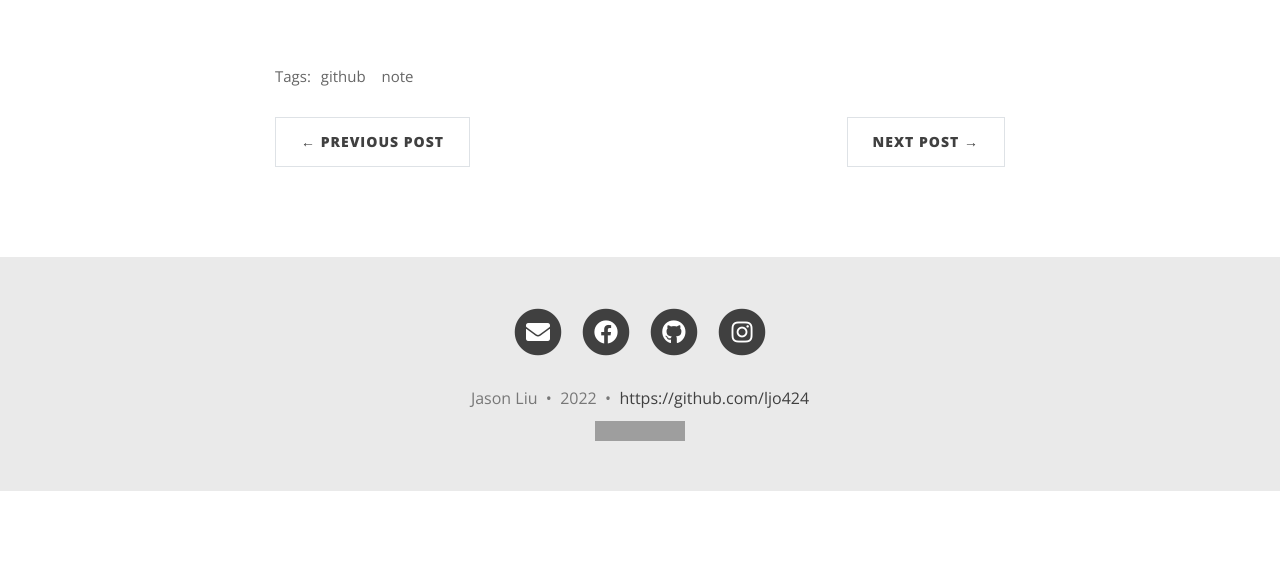
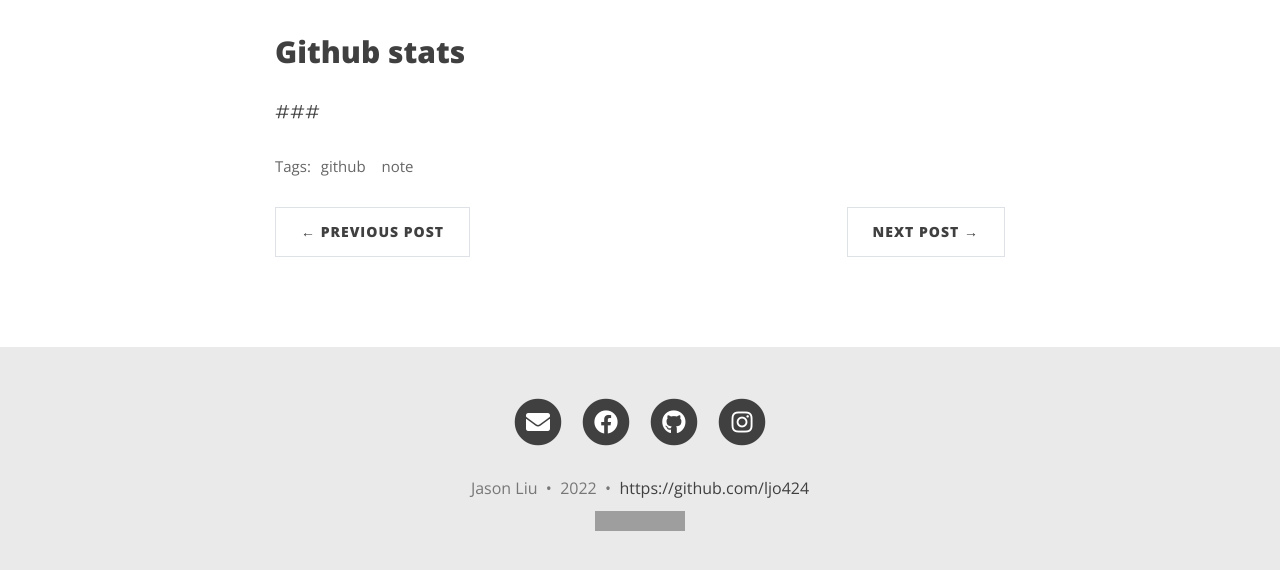
Before and after one commit to jason810496/blog, a Jekyll site: the page built from _posts/2022-02-08-github-profile-01-zh.md, in a window 1280 px wide and 1124 px high. Shown: the part 543-1113 px from the top of the window. Built offline with Jekyll 4.4.1, drawn with Linux system fonts in a browser that asks for light colours; nearby versions of some CDN libraries; comment, search, counter and statistics services are not loaded; a file with an impossible date is left out; grey boxes are pictures that could not be loaded.

Commit message:
add change

```diff
--- a/_posts/2022-02-08-github-profile-01-zh.md
+++ b/_posts/2022-02-08-github-profile-01-zh.md
@@ -18,3 +18,8 @@ readtime: true
 
 # test local : bundle exec jekyll serve
 ---
+
+
+## Github stats
+
+###
```
